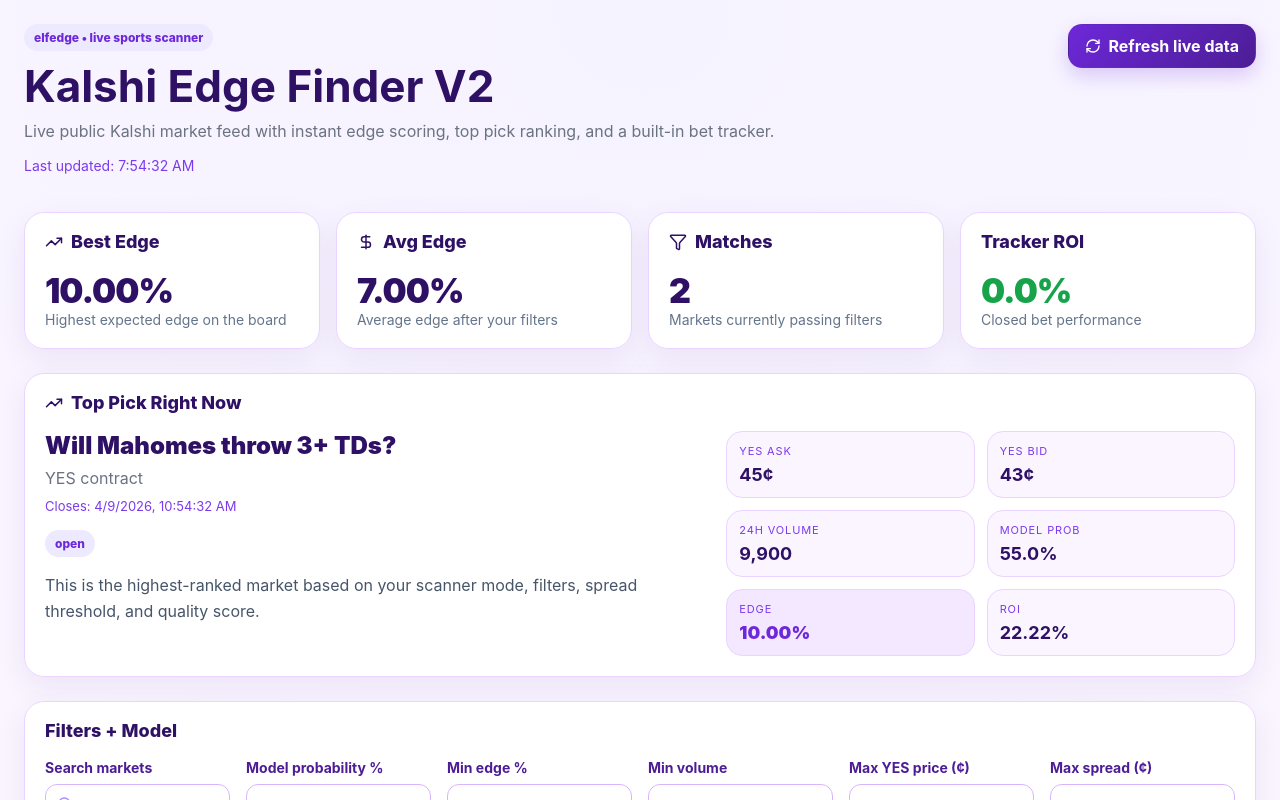
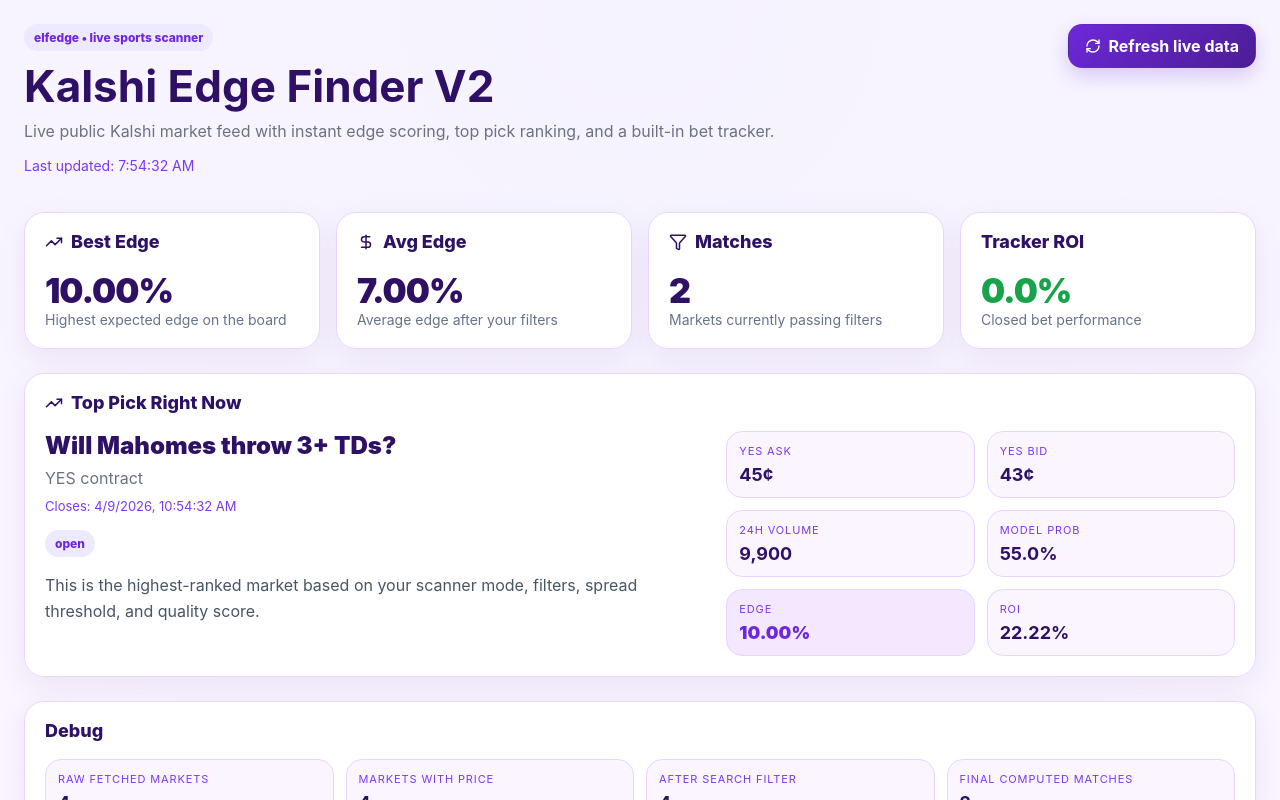
Before and after one commit to elfas10/elfedge-, a Next.js app: page / in a window 1280 px wide. Shown: the top 800 px of the page. Built offline with nearby package versions, Linux system fonts and the light colour scheme; no server answers.

Commit message:
Update page.tsx

```diff
--- a/app/page.tsx
+++ b/app/page.tsx
@@ -580,7 +580,19 @@ export default function KalshiEdgeFinderV2() {
       .sort((a, b) => getQualityScore(b) - getQualityScore(a))
       .slice(0, topN);
   }, [markets, query, modelProb, modelMode, minEdge, minVolume, maxPrice, maxSpread, topN]);
+const rawCount = markets.length;
 
+const withPriceCount = markets.filter((market) => {
+  const price = market.yesAsk ?? market.yesMid ?? market.lastTrade;
+  return price !== null && price !== undefined;
+}).length;
+
+const afterSearchCount = markets.filter((market) => {
+  const text = `${market.title} ${market.subtitle} ${market.ticker}`.toLowerCase();
+  return text.includes(query.toLowerCase());
+}).length;
+
+const afterComputedCount = computedMarkets.length;
   const topPick = computedMarkets[0] || null;
 
   const stats = useMemo(() => {
@@ -806,7 +818,25 @@ export default function KalshiEdgeFinderV2() {
             </CardContent>
           </Card>
         )}
-
+<Card>
+  <CardHeader>
+    <CardTitle>Debug</CardTitle>
+  </CardHeader>
+  <CardContent>
+    <div
+      style={{
+        display: "grid",
+        gap: 12,
+        gridTemplateColumns: "repeat(auto-fit, minmax(180px, 1fr))",
+      }}
+    >
+      <StatBlock label="Raw fetched markets" value={rawCount} />
+      <StatBlock label="Markets with price" value={withPriceCount} />
+      <StatBlock label="After search filter" value={afterSearchCount} />
+      <StatBlock label="Final computed matches" value={afterComputedCount} />
+    </div>
+  </CardContent>
+</Card>
         <Card>
           <CardHeader>
             <CardTitle>Filters + Model</CardTitle>
```
